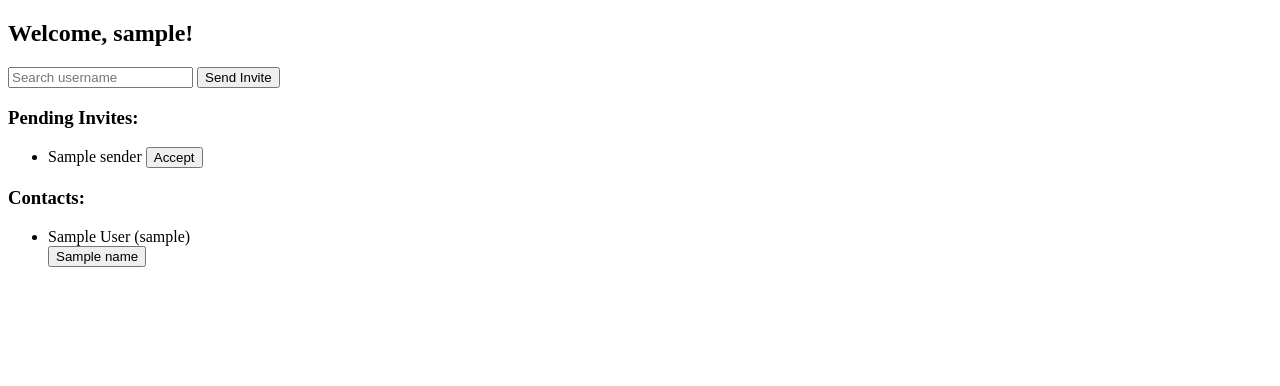
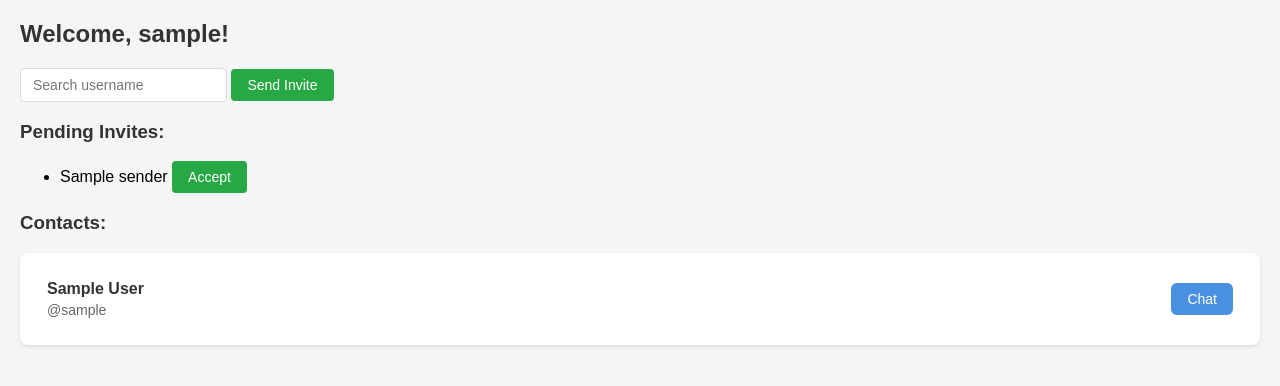
Before and after one commit to Magomed-Ameen/Blitz-Chat, a Flask app: template templates/chat_window.html in a window 1280 px wide. Shown: the top 386 px of the page. Run offline with Flask 3, Linux system fonts and the light colour scheme; the template is opened without the code that fills it: most values are stand-ins (such as "Sample title", 1, 10 or a date in 2020); some libraries are stand-ins or nearby versions.

Commit message:
Assistant checkpoint: Improved contacts list with better styling and layout
Assistant generated file changes:
- templates/chat_window.html: Improve contacts list styling and functionality, Add CSS styles for improved contacts list

---

User prompt:

make this better
<ul>
      {% for contact_username, full_name in contacts.items() %}
        <li>
          {{ full_name }} ({{ contact_username }})
            <form method="get" action="{{ url_for('chat', username=username, contact=contact_username) }}">
              <button type="submit">{{ name }}</button>
            </form>
        </li>
      {% else %}
        <li>No contacts yet.</li>
      {% endfor %}
    </ul>

Replit-Commit-Author: Assistant
Replit-Commit-Session-Id: 861ff57f-fcc4-49c2-810f-68dd0afcb478

```diff
--- a/templates/chat_window.html
+++ b/templates/chat_window.html
@@ -4,6 +4,105 @@
     <title>Messenger</title>
     <script src="https://www.gstatic.com/firebasejs/8.10.0/firebase-app.js"></script>
     <script src="https://www.gstatic.com/firebasejs/8.10.0/firebase-database.js"></script>
+    <style>
+        body {
+            font-family: Arial, sans-serif;
+            margin: 20px;
+            background-color: #f5f5f5;
+        }
+
+        .contacts-container {
+            background: white;
+            border-radius: 8px;
+            padding: 15px;
+            box-shadow: 0 2px 4px rgba(0,0,0,0.1);
+            margin-bottom: 20px;
+        }
+
+        .contact-item {
+            display: flex;
+            justify-content: space-between;
+            align-items: center;
+            padding: 12px;
+            border-bottom: 1px solid #eee;
+            transition: background-color 0.2s;
+        }
+
+        .contact-item:hover {
+            background-color: #f8f9fa;
+        }
+
+        .contact-item:last-child {
+            border-bottom: none;
+        }
+
+        .contact-info {
+            display: flex;
+            flex-direction: column;
+        }
+
+        .contact-info strong {
+            font-size: 16px;
+            color: #333;
+            margin-bottom: 4px;
+        }
+
+        .username {
+            font-size: 14px;
+            color: #666;
+        }
+
+        .chat-btn {
+            background-color: #4a90e2;
+            color: white;
+            border: none;
+            padding: 8px 16px;
+            border-radius: 6px;
+            cursor: pointer;
+            font-size: 14px;
+            transition: background-color 0.2s;
+        }
+
+        .chat-btn:hover {
+            background-color: #357ab8;
+        }
+
+        .no-contacts {
+            text-align: center;
+            padding: 40px 20px;
+            color: #666;
+        }
+
+        .no-contacts p {
+            margin: 0;
+            font-style: italic;
+        }
+
+        h2, h3 {
+            color: #333;
+        }
+
+        input[type="text"] {
+            padding: 8px 12px;
+            border: 1px solid #ddd;
+            border-radius: 4px;
+            font-size: 14px;
+        }
+
+        button {
+            padding: 8px 16px;
+            background-color: #28a745;
+            color: white;
+            border: none;
+            border-radius: 4px;
+            cursor: pointer;
+            font-size: 14px;
+        }
+
+        button:hover {
+            background-color: #218838;
+        }
+    </style>
 </head>
 <body>
     <h2>Welcome, {{ username }}!</h2>
@@ -29,18 +128,23 @@
 
     <!-- List of added contacts -->
     <h3>Contacts:</h3>
-    <ul>
+    <div class="contacts-container">
       {% for contact_username, full_name in contacts.items() %}
-        <li>
-          {{ full_name }} ({{ contact_username }})
-            <form method="get" action="{{ url_for('chat', username=username, contact=contact_username) }}">
-              <button type="submit">{{ name }}</button>
-            </form>
-        </li>
+        <div class="contact-item">
+          <div class="contact-info">
+            <strong>{{ full_name }}</strong>
+            <span class="username">@{{ contact_username }}</span>
+          </div>
+          <form method="get" action="{{ url_for('chat', username=username, contact=contact_username) }}" style="margin: 0;">
+            <button type="submit" class="chat-btn">Chat</button>
+          </form>
+        </div>
       {% else %}
-        <li>No contacts yet.</li>
+        <div class="no-contacts">
+          <p>No contacts yet. Send invites to start chatting!</p>
+        </div>
       {% endfor %}
-    </ul>
+    </div></ul>
 
     <!-- Chat Area -->
     <div id="chatSection" style="display:none;">
```
